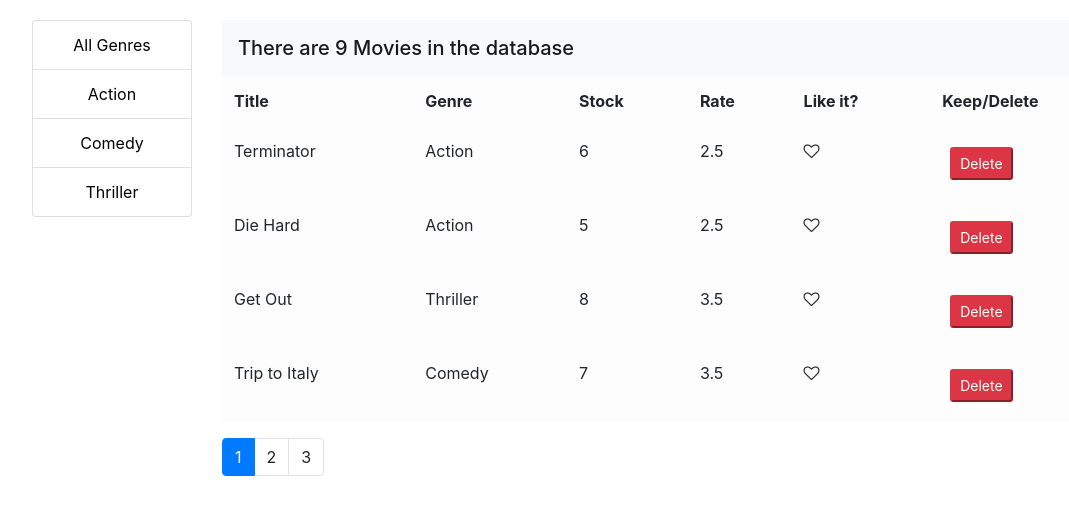
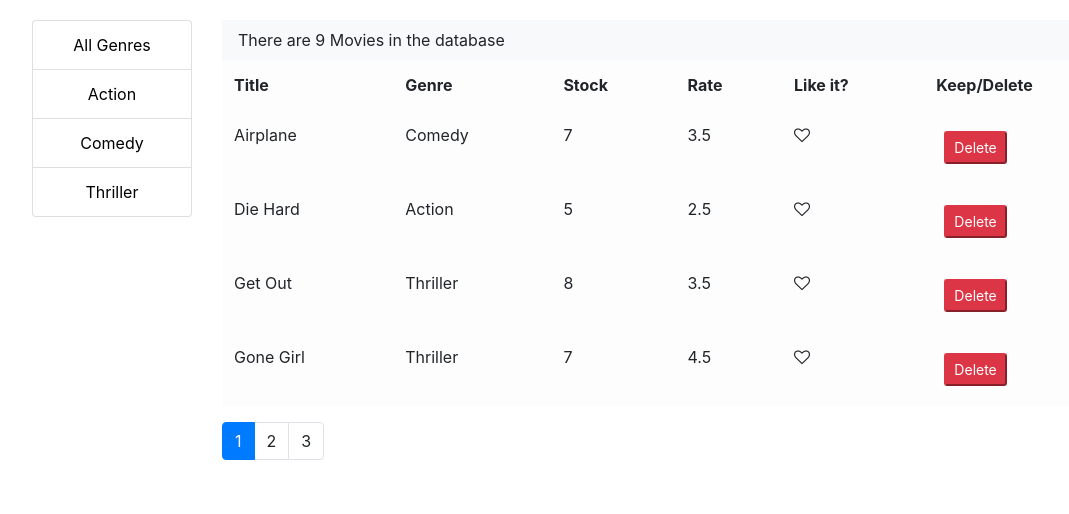
Before and after one commit to samit403/Mosh-Tutorial, a React (Create React App) app: page / in a window 1280 px wide. Shown: the top 514 px of the page, without its empty margins (53-1122 px from the left). Built offline with nearby package versions, Linux system fonts and the light colour scheme.

Commit message:
Separated moviesTable component from Movies to make it modular

```diff
--- a/src/components/movies.jsx
+++ b/src/components/movies.jsx
@@ -2,11 +2,12 @@ import React, { Component } from "react";
 import { getMovies } from "../services/fakeMovieService";
 import "bootstrap/dist/css/bootstrap.css";
 import "font-awesome/css/font-awesome.css";
-import Like from "./common/like";
 import Pagination from "./common/pagination";
 import { paginate } from "../utils/paginate";
 import ListGroup from "./common/listGroup";
 import { getGenres } from "../services/fakeGenreService";
+import MoviesTable from "./moviesTable";
+import _ from "lodash";
 
 class Movies extends Component {
   // State of the component
@@ -15,11 +16,15 @@ class Movies extends Component {
     genres: [],
     selectedGenre: null,
     pageSize: 4,
-    currentPage: 1
+    currentPage: 1,
+    sortColumn: {
+      path: "title",
+      order: "asc"
+    }
   };
 
   componentDidMount() {
-    const genres = [{ name: "All Genres" }, ...getGenres()];
+    const genres = [{ name: "All Genres", _id: "" }, ...getGenres()];
     this.setState({ movies: getMovies(), genres });
   }
 
@@ -27,6 +32,10 @@ class Movies extends Component {
   handleDelete = item => {
     const movies = this.state.movies.filter(e => e !== item);
     this.setState({ movies });
+  };
+
+  handleSort = sortColumn => {
+    this.setState({ sortColumn });
   };
 
   handleLike = item => {
@@ -48,7 +57,16 @@ class Movies extends Component {
 
   // render function
   render() {
-    if (this.state.movies.length === 0) {
+    const {
+      movies,
+      genres,
+      selectedGenre,
+      currentPage,
+      pageSize,
+      sortColumn
+    } = this.state;
+
+    if (movies.length === 0) {
       return (
         <span className="navbar-brand mb-0 h2">
           There are no movies in the database
@@ -56,78 +74,44 @@ class Movies extends Component {
       );
     }
 
-    const filteredMovies =
-      this.state.selectedGenre && this.state.selectedGenre._id
-        ? this.state.movies.filter(
-            movie => movie.genre._id === this.state.selectedGenre._id
-          )
-        : this.state.movies;
+    // movies are filtered first
+    const filtered =
+      selectedGenre && selectedGenre._id
+        ? movies.filter(movie => movie.genre._id === selectedGenre._id)
+        : movies;
 
-    const allMovies = paginate(
-      filteredMovies,
-      this.state.currentPage,
-      this.state.pageSize
-    );
+    // now we sort the data
+
+    const sorted = _.orderBy(filtered, [sortColumn.path], [sortColumn.order]);
+
+    // then pagination happens here
+    const pagedMovies = paginate(sorted, currentPage, pageSize);
 
     return (
       <React.Fragment>
         <div className="row">
           <div className="col-2">
             <ListGroup
-              items={this.state.genres}
-              selectedItem={this.state.selectedGenre}
+              items={genres}
+              selectedItem={selectedGenre}
               onItemSelect={this.handleGenreSelect}
             />
           </div>
           <div className="col">
             <nav className="navbar navbar-light bg-light">
-              <span className="navbar-brand mb-0 h2">
-                There are {filteredMovies.length} Movies in the database
-              </span>
+              There are {filtered.length} Movies in the database
             </nav>
-            <table className="table table-light table-hover">
-              <thead>
-                <tr>
-                  <th scope="col">Title</th>
-                  <th scope="col">Genre</th>
-                  <th scope="col">Stock</th>
-                  <th scope="col">Rate</th>
-                  <th scope="col">Like it?</th>
-                  <th scope="col">Keep/Delete</th>
-                </tr>
-              </thead>
-              <tbody>
-                {allMovies.map(item => {
-                  return (
-                    <tr key={item._id}>
-                      <td>{item.title}</td>
-                      <td>{item.genre.name}</td>
-                      <td>{item.numberInStock}</td>
-                      <td>{item.dailyRentalRate}</td>
-                      <td>
-                        {/* Like component */}
-                        <Like
-                          liked={item.liked}
-                          onLikeClick={() => this.handleLike(item)}
-                        />
-                      </td>
-                      <td>
-                        <button
-                          onClick={() => this.handleDelete(item)}
-                          className="btn-danger btn-sm m-2"
-                        >
-                          Delete
-                        </button>
-                      </td>
-                    </tr>
-                  );
-                })}
-              </tbody>
-            </table>
+            <MoviesTable
+              movies={pagedMovies}
+              sortColumn={sortColumn}
+              onLike={this.handleLike}
+              onDelete={this.handleDelete}
+              onSort={this.handleSort}
+            />
             <Pagination
-              itemsCount={filteredMovies.length}
-              pageSize={this.state.pageSize}
-              currentPage={this.state.currentPage}
+              itemsCount={filtered.length}
+              pageSize={pageSize}
+              currentPage={currentPage}
               onPageChange={this.handlePageChange}
             />
           </div>
--- /dev/null
+++ b/src/components/moviesTable.jsx
@@ -0,0 +1,69 @@
+import React, { Component } from "react";
+import Like from "./common/like";
+
+class MoviesTable extends Component {
+  raiseSort = path => {
+    const sortColumn = { ...this.props.sortColumn };
+    if (sortColumn.path === path) {
+      sortColumn.order = sortColumn.order === "asc" ? "desc" : "asc";
+    } else {
+      sortColumn.path = path;
+      sortColumn.order = "asc";
+    }
+    this.props.onSort(sortColumn);
+  };
+
+  render() {
+    const { movies, onDelete, onLike } = this.props;
+    console.log(this.props);
+
+    return (
+      <table className="table table-light table-hover">
+        <thead>
+          <tr>
+            <th onClick={() => this.raiseSort("title")} scope="col">
+              Title
+            </th>
+            <th onClick={() => this.raiseSort("genre.name")} scope="col">
+              Genre
+            </th>
+            <th onClick={() => this.raiseSort("numberInStock")} scope="col">
+              Stock
+            </th>
+            <th onClick={() => this.raiseSort("dailyRentalRate")} scope="col">
+              Rate
+            </th>
+            <th scope="col">Like it?</th>
+            <th scope="col">Keep/Delete</th>
+          </tr>
+        </thead>
+        <tbody>
+          {movies.map(item => {
+            return (
+              <tr key={item._id}>
+                <td>{item.title}</td>
+                <td>{item.genre.name}</td>
+                <td>{item.numberInStock}</td>
+                <td>{item.dailyRentalRate}</td>
+                <td>
+                  {/* Like component */}
+                  <Like liked={item.liked} onLikeClick={() => onLike(item)} />
+                </td>
+                <td>
+                  <button
+                    onClick={() => onDelete(item)}
+                    className="btn-danger btn-sm m-2"
+                  >
+                    Delete
+                  </button>
+                </td>
+              </tr>
+            );
+          })}
+        </tbody>
+      </table>
+    );
+  }
+}
+
+export default MoviesTable;
```
